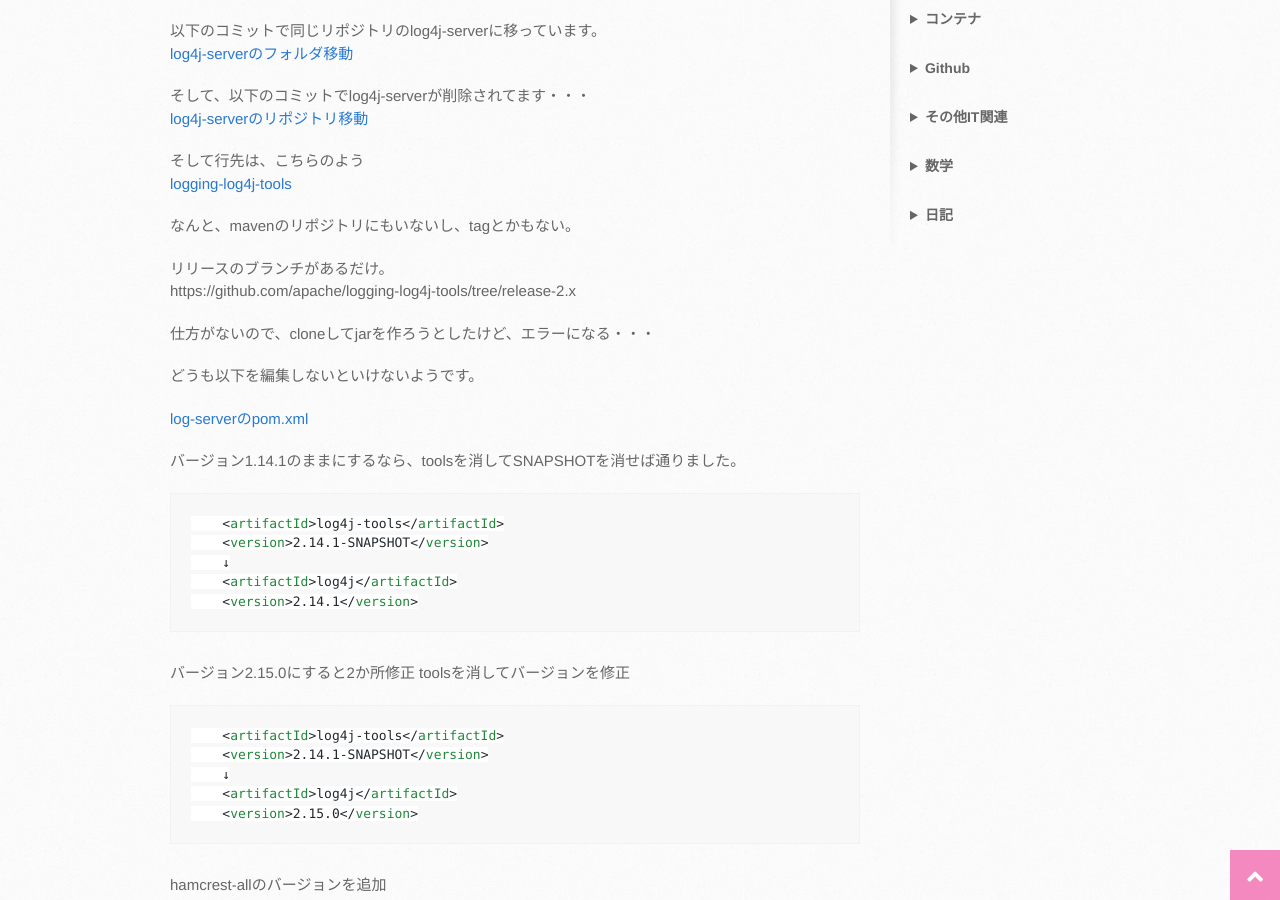
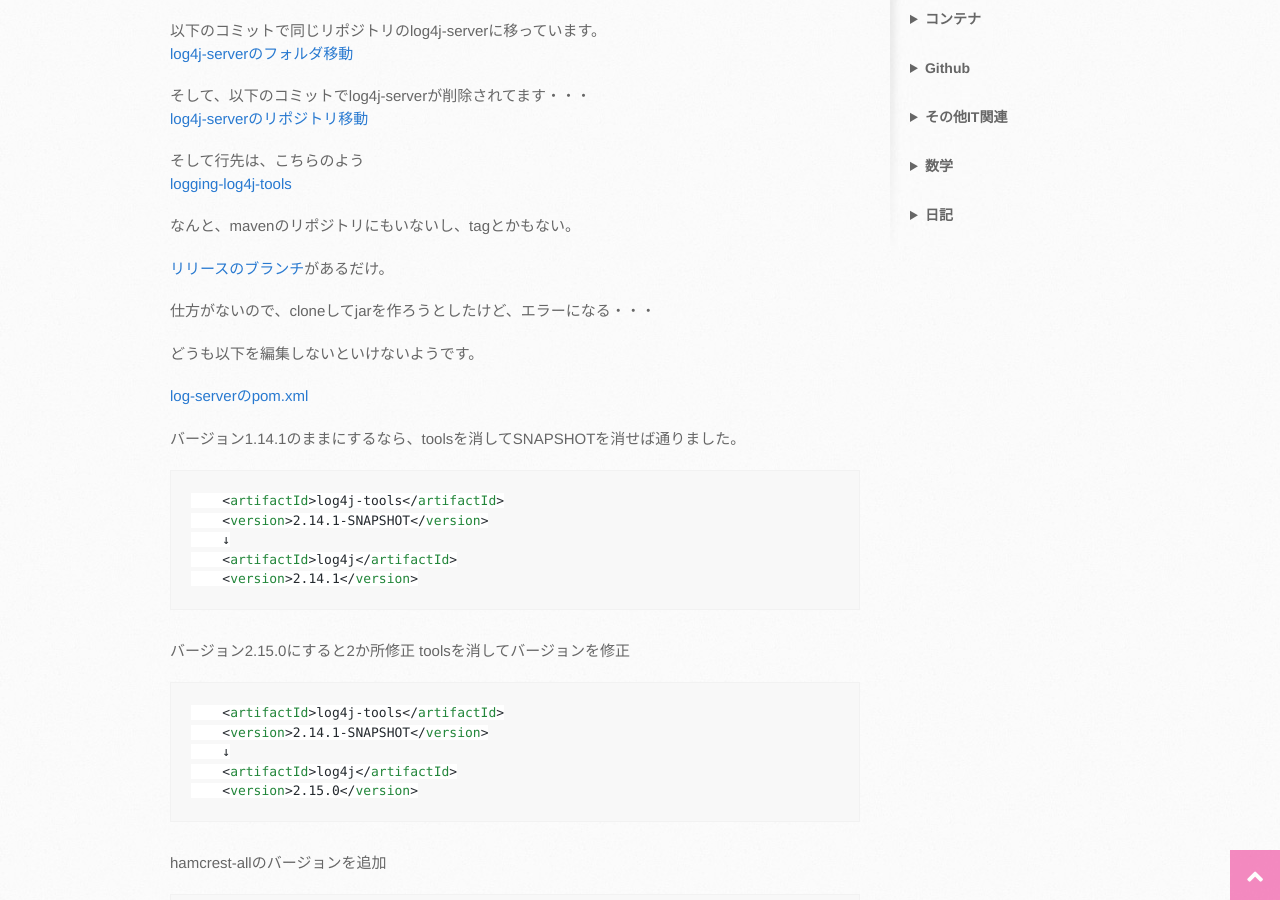
Before and after one commit to mtaketani113/mtaketani113.github.io, a Jekyll site: the page built from it/java/deletedLog4jServer.md, in a window 1280 px wide and 900 px high, scrolled down 528 px. Built offline with Jekyll 4.4.1, drawn with Linux system fonts in a browser that asks for light colours; nearby versions of some CDN libraries; comment, search, counter and statistics services are not loaded; the repository's description, which GitHub fills in, is left out.

Commit message:
リンク修正

```diff
--- a/it/java/deletedLog4jServer.md
+++ b/it/java/deletedLog4jServer.md
@@ -28,8 +28,7 @@ log4j2の脆弱性で大変なことになっていますね。
 
 なんと、mavenのリポジトリにもいないし、tagとかもない。
 
-リリースのブランチがあるだけ。
-https://github.com/apache/logging-log4j-tools/tree/release-2.x
+[リリースのブランチ](https://github.com/apache/logging-log4j-tools/tree/release-2.x)があるだけ。
 
 仕方がないので、cloneしてjarを作ろうとしたけど、エラーになる・・・
 
```
